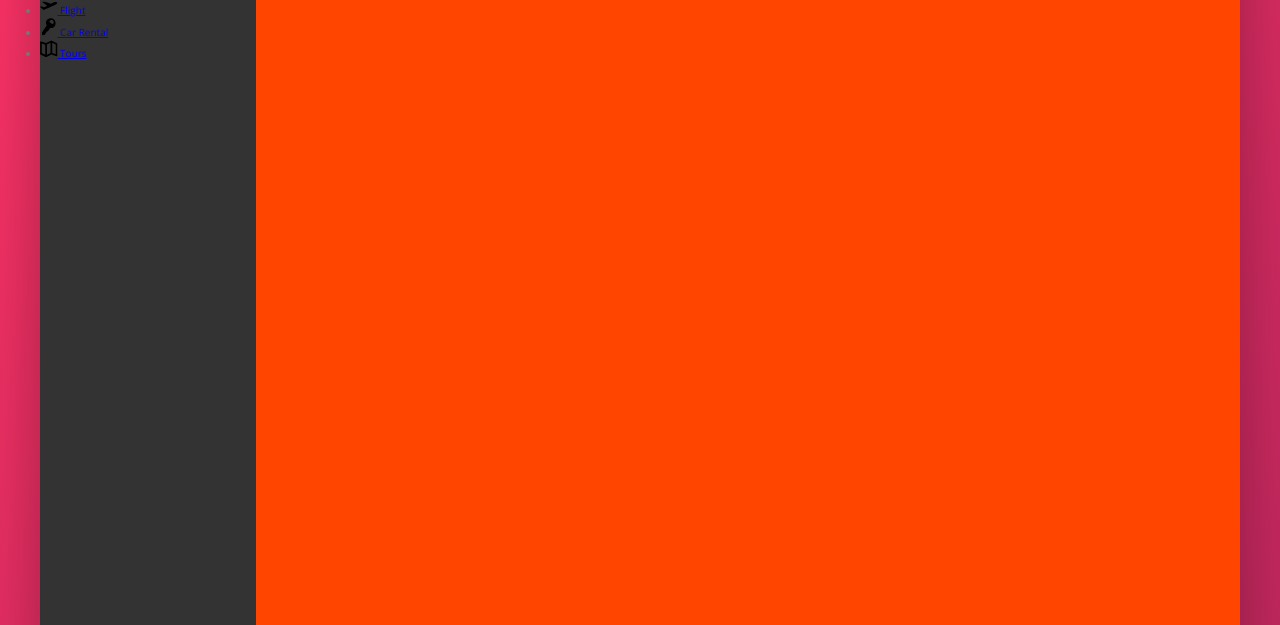
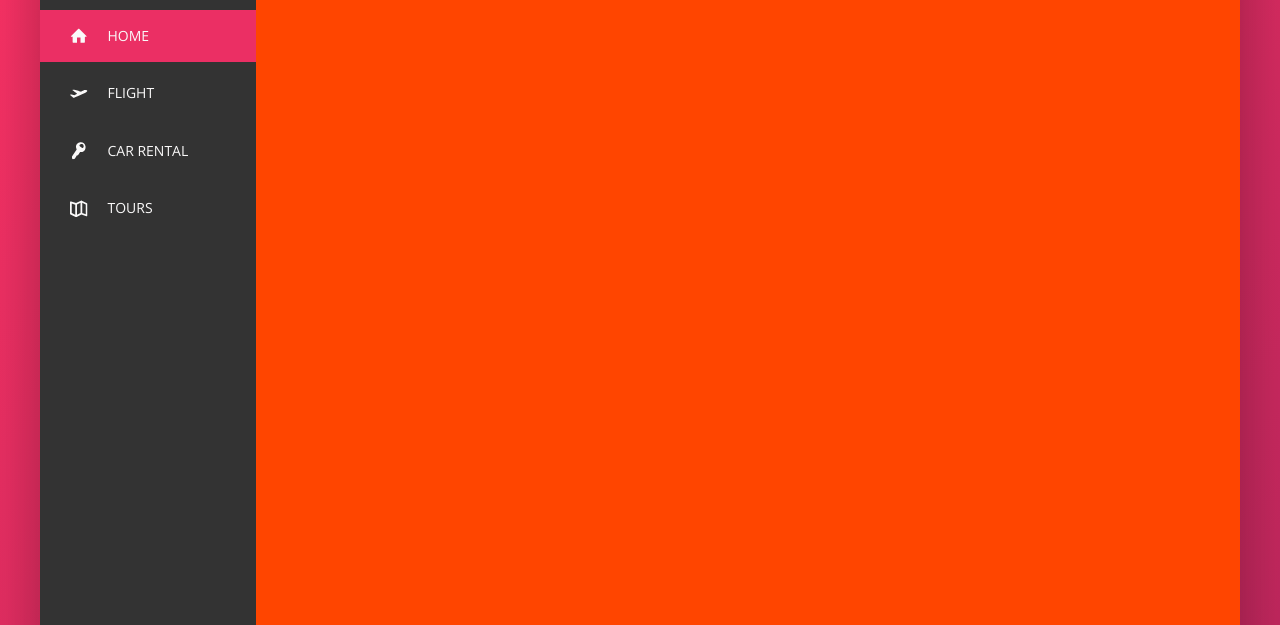
Before and after one commit to mohamed-abdou-mg/Trillo-Template, a website: page index.html in a window 1280 px wide. Shown: the part 175-800 px from the top of the page. Drawn offline with nearby package versions, Linux system fonts and the light colour scheme.

Commit message:
styling the side-bar and finishing the section of the side-bar

```diff
--- a/index.html
+++ b/index.html
@@ -43,7 +43,7 @@
 
                 <nav class="sidebar">
                     <ul class="side-nav">
-                        <li class="side-nav__item">
+                        <li class="side-nav__item side-nav__item--active">
                             <a href="#" class="side-nav__link">
                                 <svg class="side-nav__icon">
                                     <use xlink:href="./img/icons/sprite.svg#icon-home"></use>
--- a/sass/_components.scss
+++ b/sass/_components.scss
@@ -114,17 +114,57 @@
 /////////////////////////////
 /// SIDE NAV
 .side-nav {
+    font-size: 1.4rem;
+    list-style: none;
+    margin-top: 3.5rem;
+
     &__item {
-
+        position: relative;
+        margin-bottom: .5rem;
     }
 
-    &__link {
+    &__item::before {
+        content: "";
+        position: absolute;
+        left: 0;
+        top: 0;
+        height: 100%;
+        width: .3rem;
+        background-color: var(--color-primary);
+        transform: scaleY(0);
+        transition: transform ease-in-out .2s,
+                    width .4s ease-in-out .2s,
+                    background-color ease-in-out .1s;
+    }
 
+    &__item:hover::before,
+    &__item--active::before {
+        transform: scaleY(1);
+        width: 100%;
+    }
+
+    &__item:active::before{
+        background-color: var(--color-primary-light);
+    }
+
+    &__link:link,
+    &__link:visited {
+        color: var(--color-grey-light-1);
+        text-decoration: none;
+        text-transform: uppercase;
+        display: block;
+        padding: 1.5rem 3rem;
+        display: flex;
+        align-items: center;
+        position: relative;
+        z-index: 10;
     }
 
     &__icon {
         width: 1.75rem;
         height: 1.75rem;
+        fill: currentColor;
+        margin-right: 2rem;
     }
 }
 
```
Also changed, not shown: css/style.css, sass/_layout.scss (line endings or trailing spaces).
